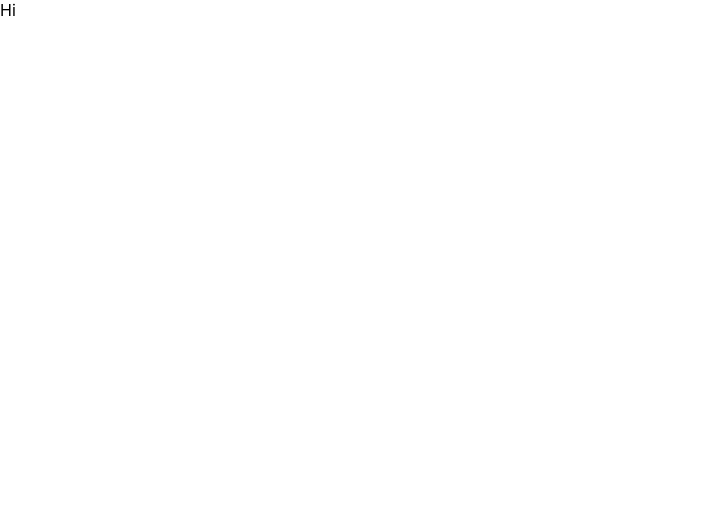
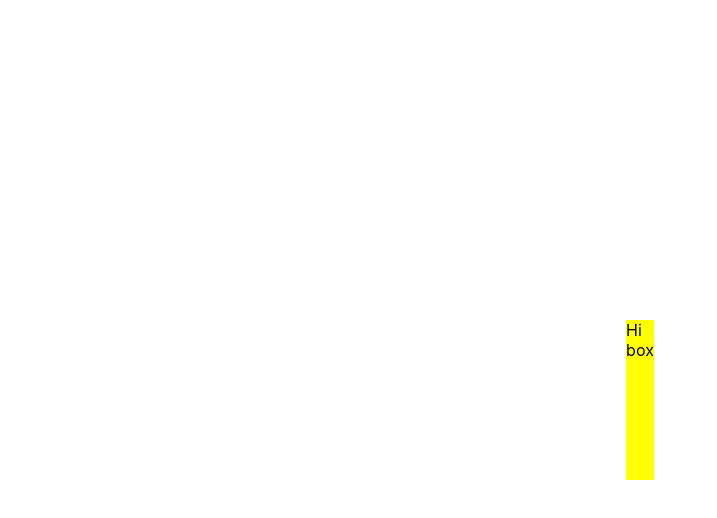
Before and after one commit to SethWickham/box-arranger, a React (Create React App) app in the folder react-box-arranger/: page / in a window 1280 px wide. Shown: the top 518 px of the page, without its empty margins (0-717 px from the left). Built offline with nearby package versions, Linux system fonts and the light colour scheme.

Commit message:
created stateful componenent in Display.js and stateless component in box.js

```diff
--- a/react-box-arranger/src/App.js
+++ b/react-box-arranger/src/App.js
@@ -1,7 +1,13 @@
 import React from 'react';
 
+import Display from '../src/components/Display/Display';
+
 function App() {
-  return <div> Hi</div>;
+  return (
+    <div>
+      <Display></Display>
+    </div>
+  );
 }
 
 export default App;
--- a/react-box-arranger/src/components/Box/Box.js
+++ b/react-box-arranger/src/components/Box/Box.js
@@ -0,0 +1,7 @@
+import React from 'react';
+
+const box = () => {
+  return <div> box</div>;
+};
+
+export default box;
--- a/react-box-arranger/src/components/Display/Display.js
+++ b/react-box-arranger/src/components/Display/Display.js
@@ -0,0 +1,20 @@
+import React, { Component } from 'react';
+
+import styles from '../Display/Display.module.css';
+import Box from '../../components/Box/Box';
+
+class display extends Component {
+  render() {
+    return (
+      <div className={styles.Display}>
+        Hi
+        <div>
+          {' '}
+          <Box></Box>
+        </div>
+      </div>
+    );
+  }
+}
+
+export default display;
--- a/react-box-arranger/src/components/Display/Display.module.css
+++ b/react-box-arranger/src/components/Display/Display.module.css
@@ -0,0 +1,17 @@
+.Display {
+}
+
+.Display {
+  background-color: rgb(51, 51, 231);
+  height: 89em;
+  height: 10em;
+  position: relative;
+
+  margin: 0;
+  background: yellow;
+  position: absolute;
+  top: 50%;
+  left: 50%;
+  margin-right: -50%;
+  transform: translate(-50%, -50%);
+}
```
